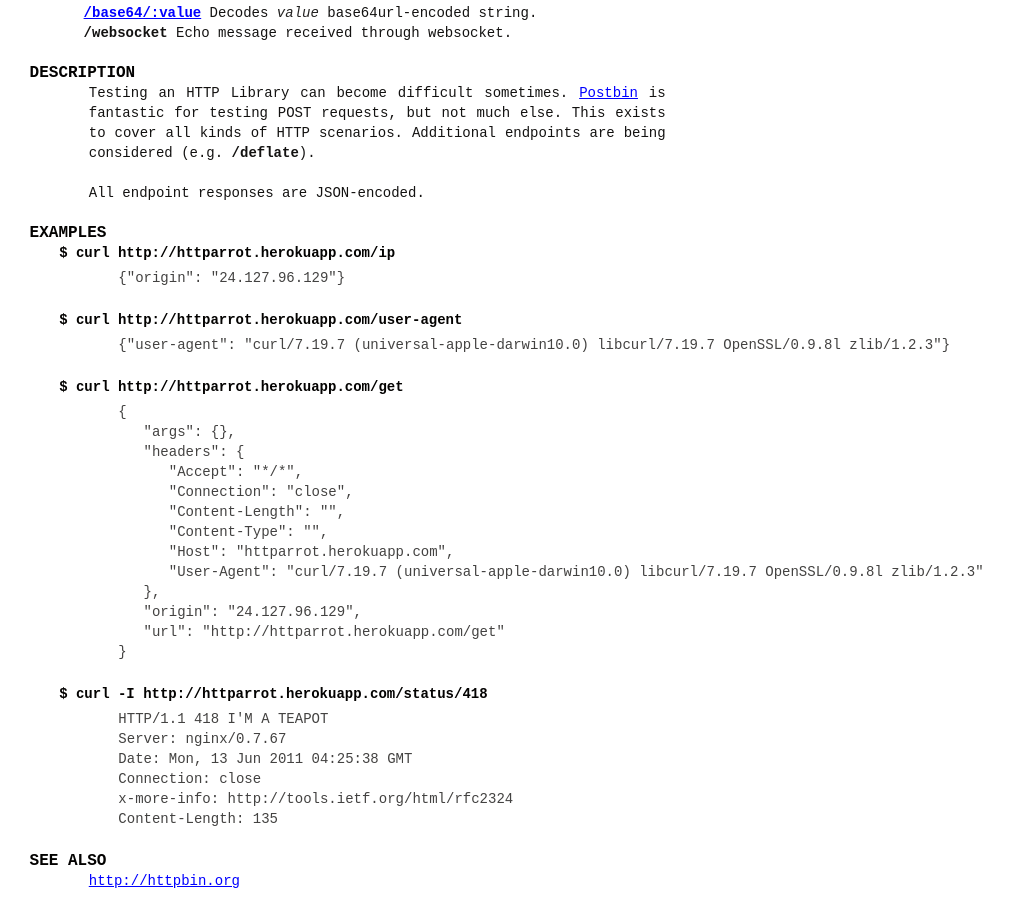
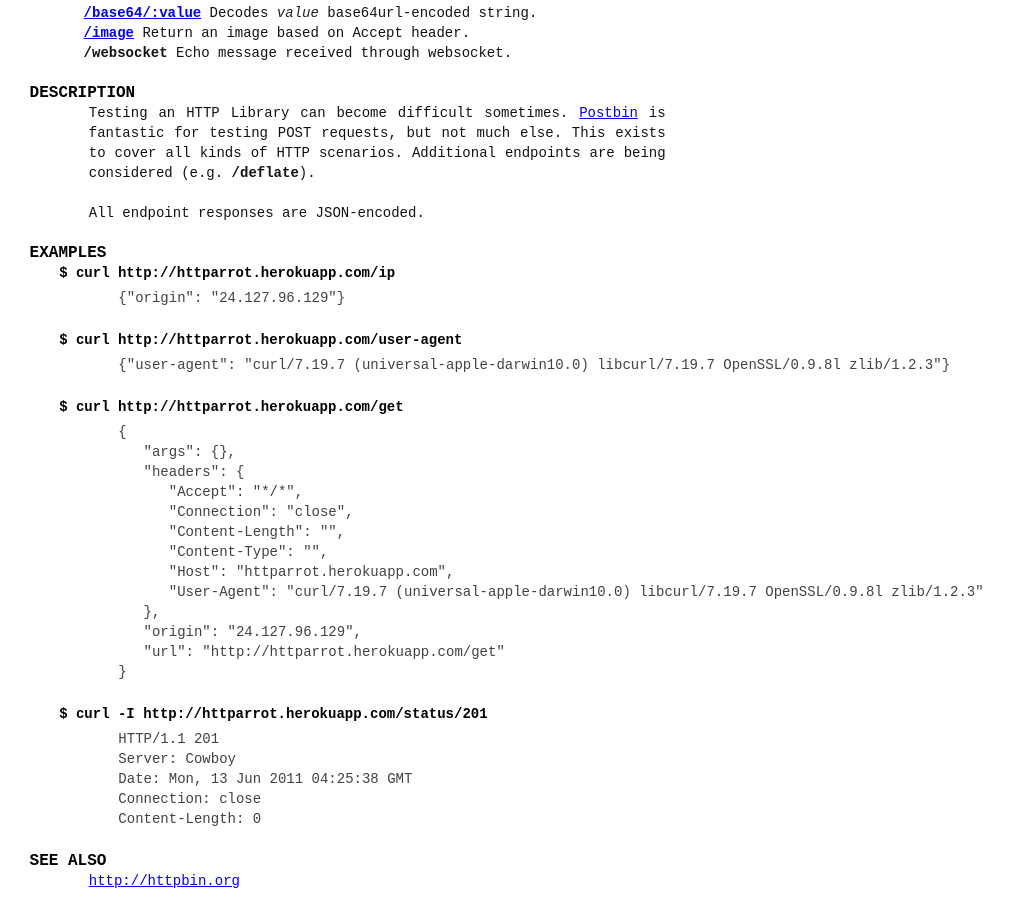
Before and after one commit to edgurgel/httparrot, a plain HTML site: page priv/index.html in a window 1280 px wide. Shown: the part 604-1522 px from the top of the page, without its empty margins (0-1015 px from the left). Drawn offline with Linux system fonts and the light colour scheme.

Commit message:
Update index.html
[ci skip]

```diff
--- a/priv/index.html
+++ b/priv/index.html
@@ -86,6 +86,7 @@
 <li><a href="/robots.txt" data-bare-link="true"><code>/robots.txt</code></a> Returns some robots.txt rules.</li>
 <li><a href="/deny" data-bare-link="true"><code>/deny</code></a> Denied by robots.txt file.</li>
 <li><a href="/base64/LytiYXNlNjQrLw" data-bare-link="true"><code>/base64/:value</code></a> Decodes <em>value</em> base64url-encoded string.</li>
+<li><a href="/image" data-bare-link="true"><code>/image</code></a> Return an image based on Accept header.</li>
 <li><code>/websocket</code> Echo message received through websocket.</li>
 </ul>
 
@@ -127,14 +128,13 @@ scenarios. Additional endpoints are being considered (e.g. <code>/deflate</code>
 }
 </code></pre>
 
-<h3 id="-curl-I-http-httparrot-org-status-418">$ curl -I http://httparrot.herokuapp.com/status/418</h3>
+<h3 id="-curl-I-http-httparrot-org-status-418">$ curl -I http://httparrot.herokuapp.com/status/201</h3>
 
-<pre><code>HTTP/1.1 418 I'M A TEAPOT
-Server: nginx/0.7.67
+<pre><code>HTTP/1.1 201
+Server: Cowboy
 Date: Mon, 13 Jun 2011 04:25:38 GMT
 Connection: close
-x-more-info: http://tools.ietf.org/html/rfc2324
-Content-Length: 135
+Content-Length: 0
 </code></pre>
 
 <h2 id="SEE-ALSO">SEE ALSO</h2>
```
